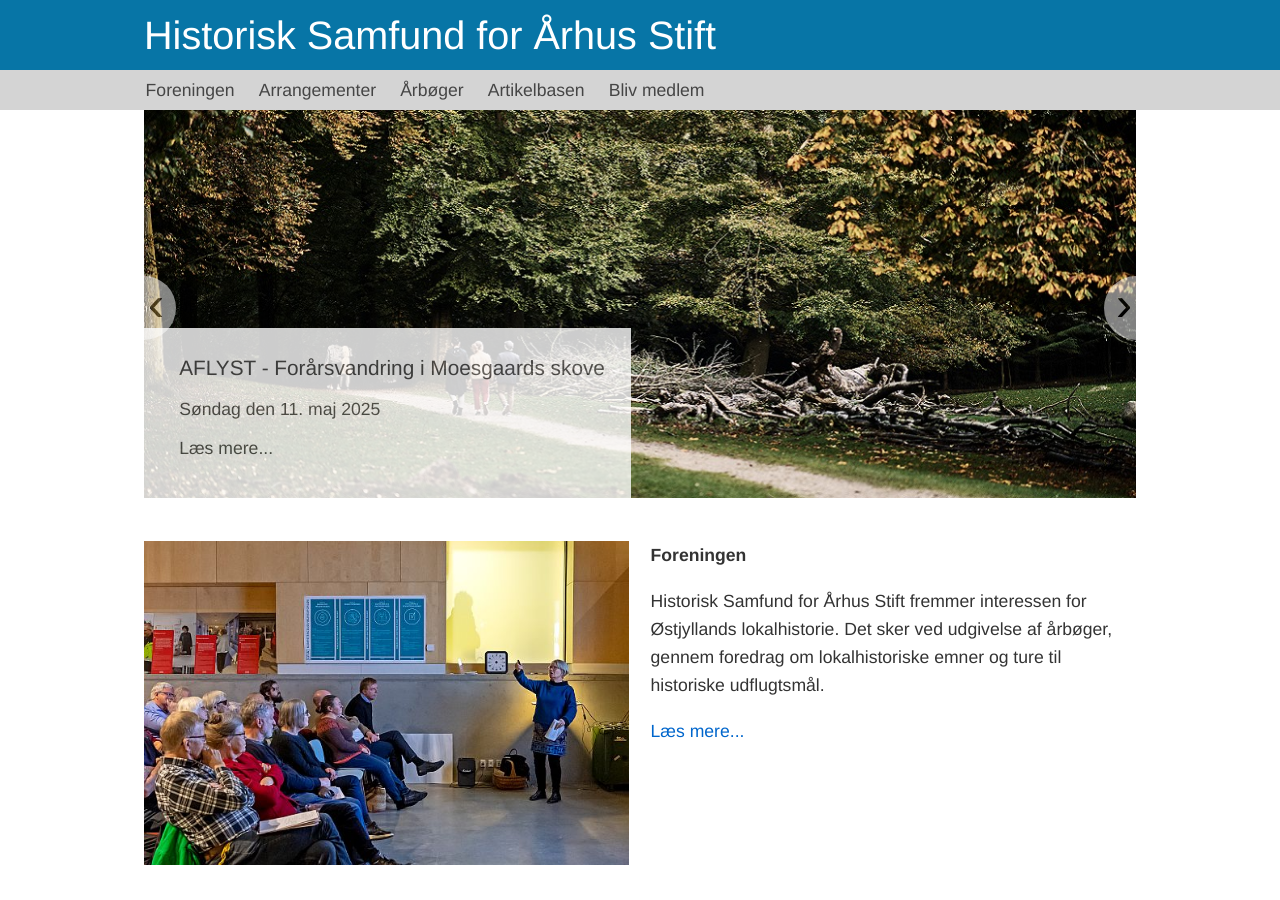
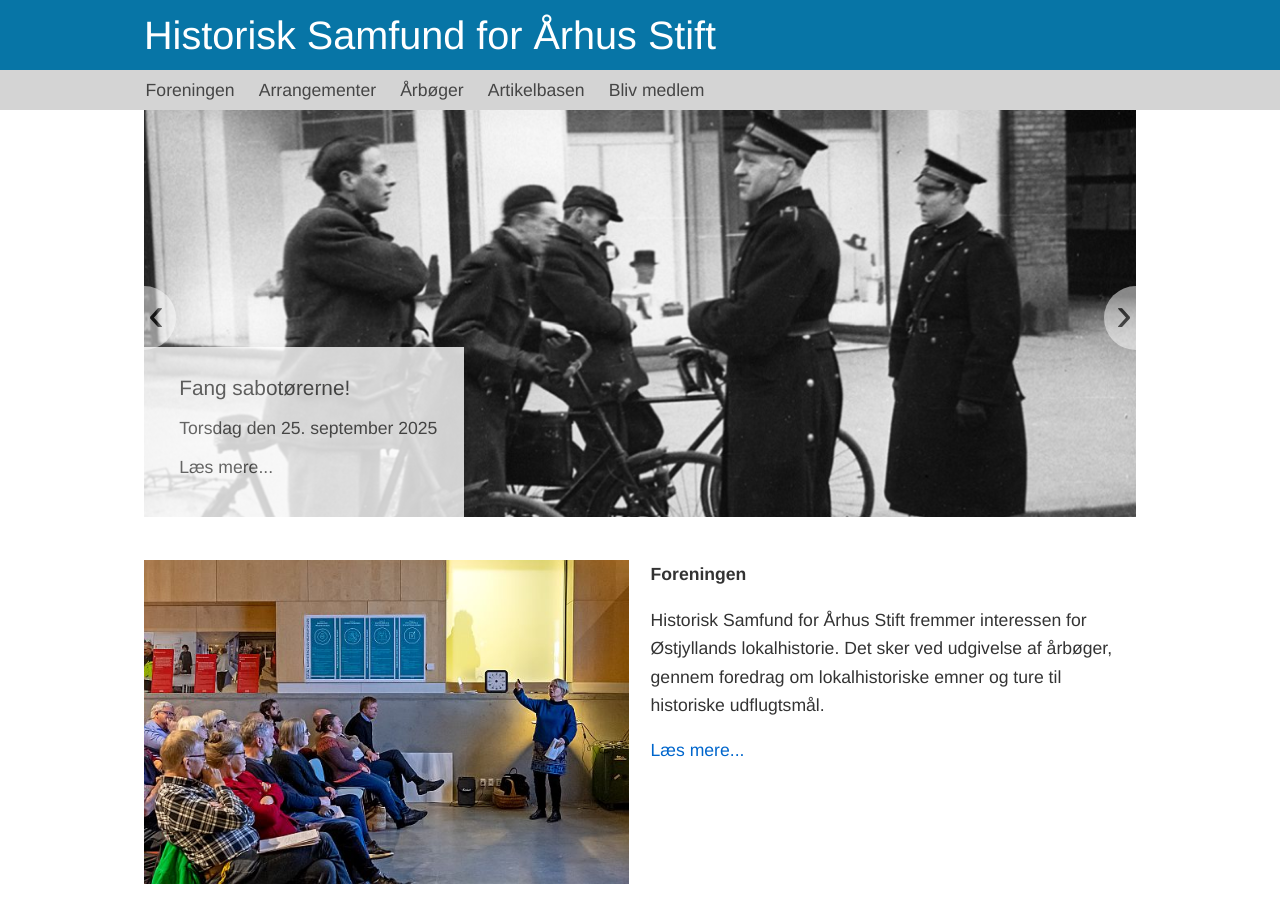
Before and after one commit to guldhorn/historisk-samfund, a Jekyll site: the page built from index.md, in a window 1280 px wide and 900 px high. Built offline with Jekyll 4.4.1, drawn with Linux system fonts in a browser that asks for light colours.

Commit message:
Update slides.yaml

```diff
--- a/_data/slides.yaml
+++ b/_data/slides.yaml
@@ -7,12 +7,6 @@
 # image_alt: the text to show when hovering the mouse over the image
 # title: the heading in the text-field which overlays the image
 # text: the text of the text-field
-
-- page_url: /arrangementer/2025-05-11-Marselisborgskovene
-  image_url: /assets/Marselisborgskoven_slider.jpg
-  image_alt: Forårsvandring i Marselisborg-skovene
-  title: AFLYST - Forårsvandring i Moesgaards skove
-  text: Søndag den 11. maj 2025
 
 - page_url: /arrangementer/2025-09-25-fang-sabotoererne
   image_url: /assets/Fang sabotoererne_slider.jpg
```
